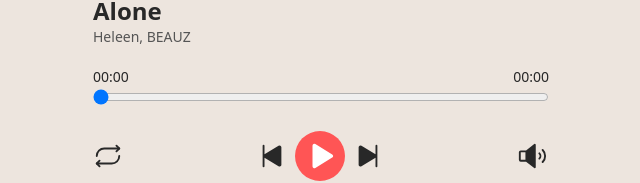
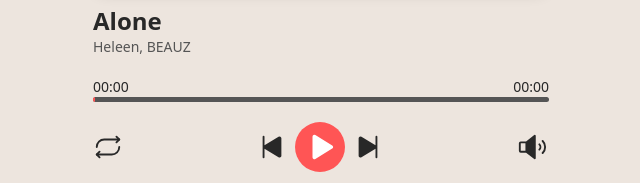
Before and after one commit to alcantaradejs/Music-player, a Next.js app: page / in a window 1280 px wide. Shown: the part 497-680 px from the top of the page, without its empty margins (319-959 px from the left). Built offline with nearby package versions, Linux system fonts and the light colour scheme.

Commit message:
update:input range style

```diff
--- a/components/Player/Controls/vol.tsx
+++ b/components/Player/Controls/vol.tsx
@@ -17,17 +17,21 @@ export function Vol() {
 	}
 
 	return (
-		<div className="flex flex-row gap-2 w-8 group">
+		<div className="flex flex-row gap-2 w-8 group items-center">
 			<button onClick={muteToggle}>
 				{!muted ? <SpeakerHigh size={30} weight="fill"/> : <SpeakerSlash size={30} weight="fill"/>}
 			</button>
+			<div
+				className="w-2 opacity-0 transition-all lg:group-hover:w-16 lg:group-hover:opacity-100"
+			>
 				<input
+					className="w-16"
 					ref={inputRef}
-				className="w-2 opacity-0 transition-all group-hover:w-16 group-hover:opacity-100"
 					type="range"
 					min={0} max={100}
 					onChange={handleChange}
 				/>
 			</div>
+		</div>
 	)
 }
--- a/components/Player/Seekbar/index.tsx
+++ b/components/Player/Seekbar/index.tsx
@@ -17,11 +17,11 @@ export function Seekbar() {
 				<span className="text-sm">{TimeFormatter(duration)}</span>
 			</div>
 			<input
+				className="w-full"
 				ref={inputRef}
 				type="range"
 				min={0} max={duration}
 				value={currentTime}
-				className="w-full"
 				onChange={handleChange}
 			/>
 		</div>
--- a/styles/globals.css
+++ b/styles/globals.css
@@ -1,3 +1,32 @@
 @tailwind base;
 @tailwind components;
 @tailwind utilities;
+
+[type="range"] {
+    appearance: none;
+    display: block;
+    background-color: #555;
+    border-radius: 300px;
+    height: 5px;
+    overflow: hidden;
+    cursor: pointer;
+}
+
+[type="range"]::-webkit-slider-thumb {
+    appearance: none;
+    display: block;
+    width: 2px;
+    height: 2px;
+    background-color: #f55;
+    box-shadow: -400px 0 0 400px #f55;
+}
+
+[type="range"]::-moz-range-thumb {
+    -moz-appearance: none;
+    display: block;
+    width: 2px;
+    height: 2px;
+    background-color: #f55;
+    outline: none;
+    box-shadow: -400px 0 0 400px #f55;
+}
```
Lines whose indentation alone changed are shown as unchanged.
